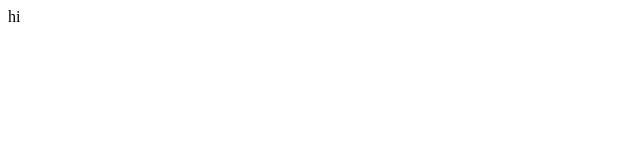
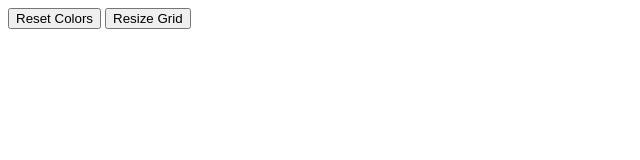
Before and after one commit to HungvNguyenn/Etch-a-Sketch-TOP, a plain HTML site: page index.html in a window 1280 px wide. Shown: the whole page, without its empty margins (0-640 px from the left). Drawn offline with Linux system fonts and the light colour scheme.

Commit message:
update html file

```diff
--- a/index.html
+++ b/index.html
@@ -7,7 +7,11 @@
     <link rel = "stylesheet" href = "style.css"/>
 </head>
 <body>
-    <div id = "etch-container">hi</div>
+    <div class = "buttons">
+    <button id = "resetBtn">Reset Colors</button>
+    <button id = "resizeBtn">Resize Grid</button>
+    </div>
+    <div id = "container"></div>
     <script src = "scripts.js"></script>
 </body>
 </html>
```
